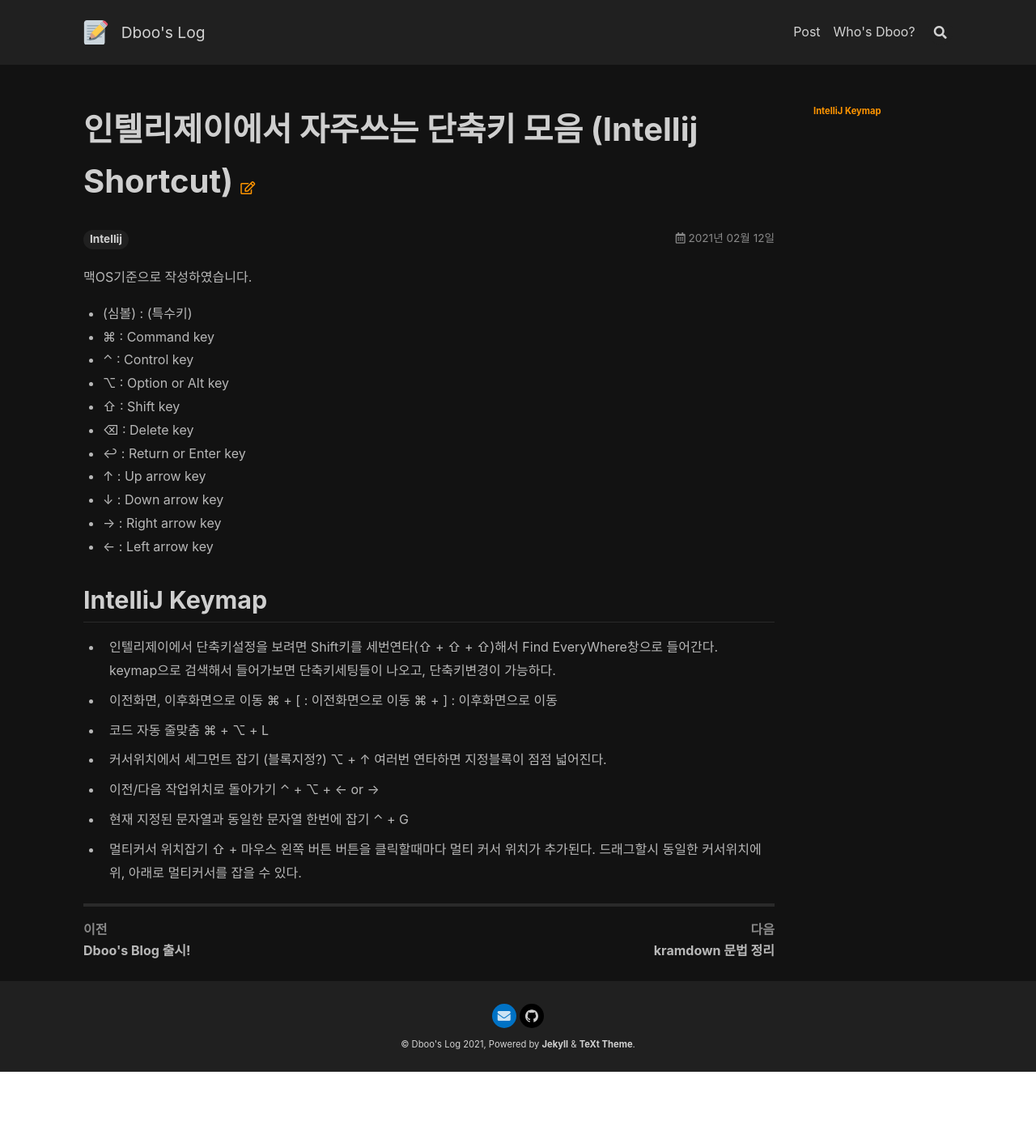
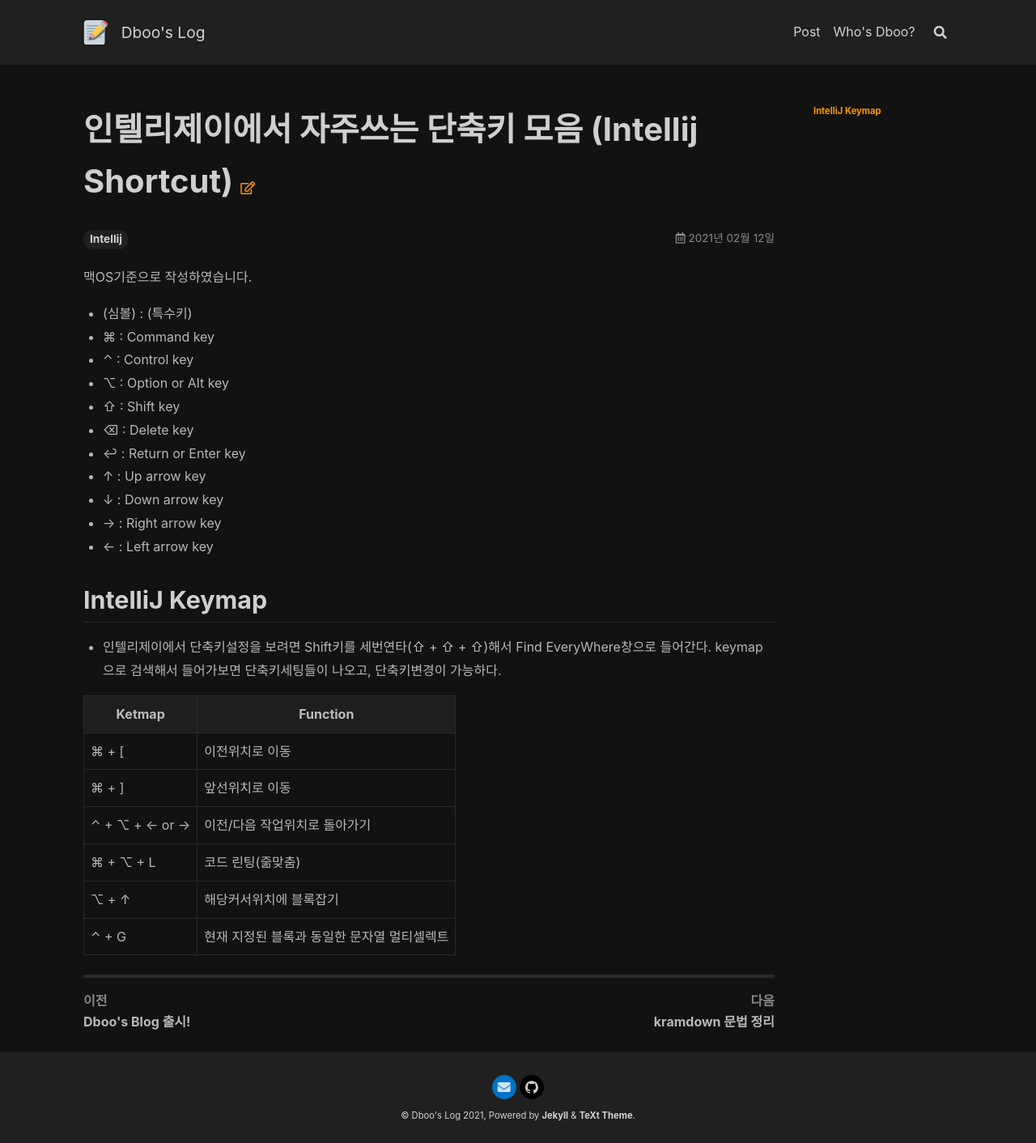
Before and after one commit to dboostudio/dboostudio.github.io, a Jekyll site: the page built from _posts/2021-02-12-인텔리제이 단축키.md, in a window 1280 px wide. Shown: the whole page at 81% size. Built offline with Jekyll 4.4.1, drawn with Linux system fonts in a browser that asks for light colours; nearby versions of some CDN libraries; before the commit the page ends 1324 px from its top, so only the background shows below that.

Commit message:
인텔리제이 키맵은 표로 정리한다.

```diff
--- a/_posts/2021-02-12-인텔리제이 단축키.md
+++ b/_posts/2021-02-12-인텔리제이 단축키.md
@@ -21,24 +21,13 @@
     Shift키를 세번연타(⇧ + ⇧ + ⇧)해서 Find EveryWhere창으로 들어간다.
     keymap으로 검색해서 들어가보면 단축키세팅들이 나오고, 단축키변경이 가능하다.
 
-- 이전화면, 이후화면으로 이동
-    ⌘ + [ : 이전화면으로 이동
-    ⌘ + ] : 이후화면으로 이동
 
-- 코드 자동 줄맞춤
-    ⌘ + ⌥ + L
-
-- 커서위치에서 세그먼트 잡기 (블록지정?)
-    ⌥ + ↑
-    여러번 연타하면 지정블록이 점점 넓어진다.
-
-- 이전/다음 작업위치로 돌아가기
-    ⌃ + ⌥ + ← or →
-
-- 현재 지정된 문자열과 동일한 문자열 한번에 잡기
-    ⌃ + G
-
-- 멀티커서 위치잡기
-    ⇧ + 마우스 왼쪽 버튼
-    버튼을 클릭할때마다 멀티 커서 위치가 추가된다.
-    드래그할시 동일한 커서위치에 위, 아래로 멀티커서를 잡을 수 있다.
+|:-:|:-:|
+|Ketmap|Function|
+|-|-|
+|⌘ + [|이전위치로 이동|
+|⌘ + ]|앞선위치로 이동|
+|⌃ + ⌥ + ← or →|이전/다음 작업위치로 돌아가기|
+|⌘ + ⌥ + L|코드 린팅(줆맞춤)|
+|⌥ + ↑|해당커서위치에 블록잡기|
+|⌃ + G|현재 지정된 블록과 동일한 문자열 멀티셀렉트|
```
